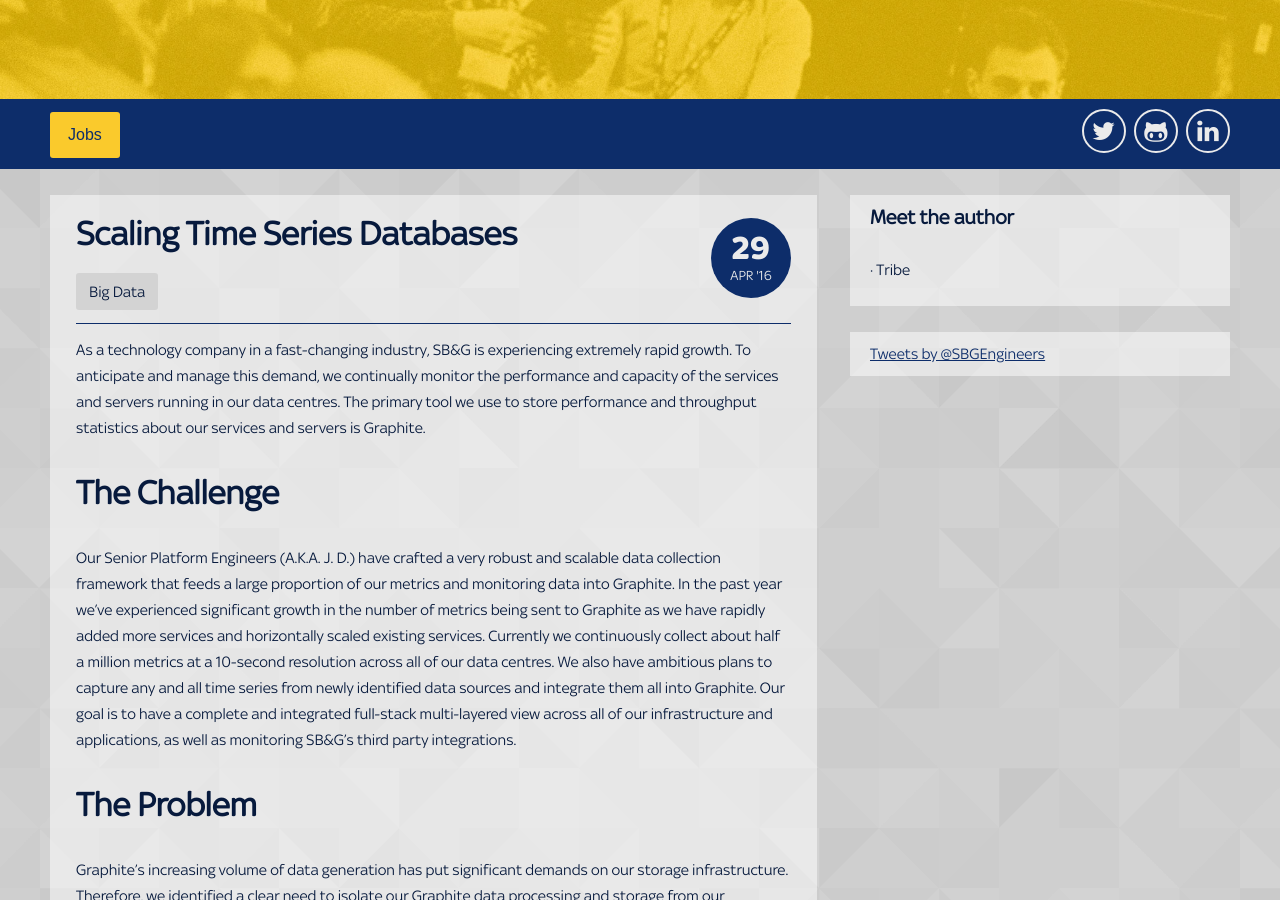
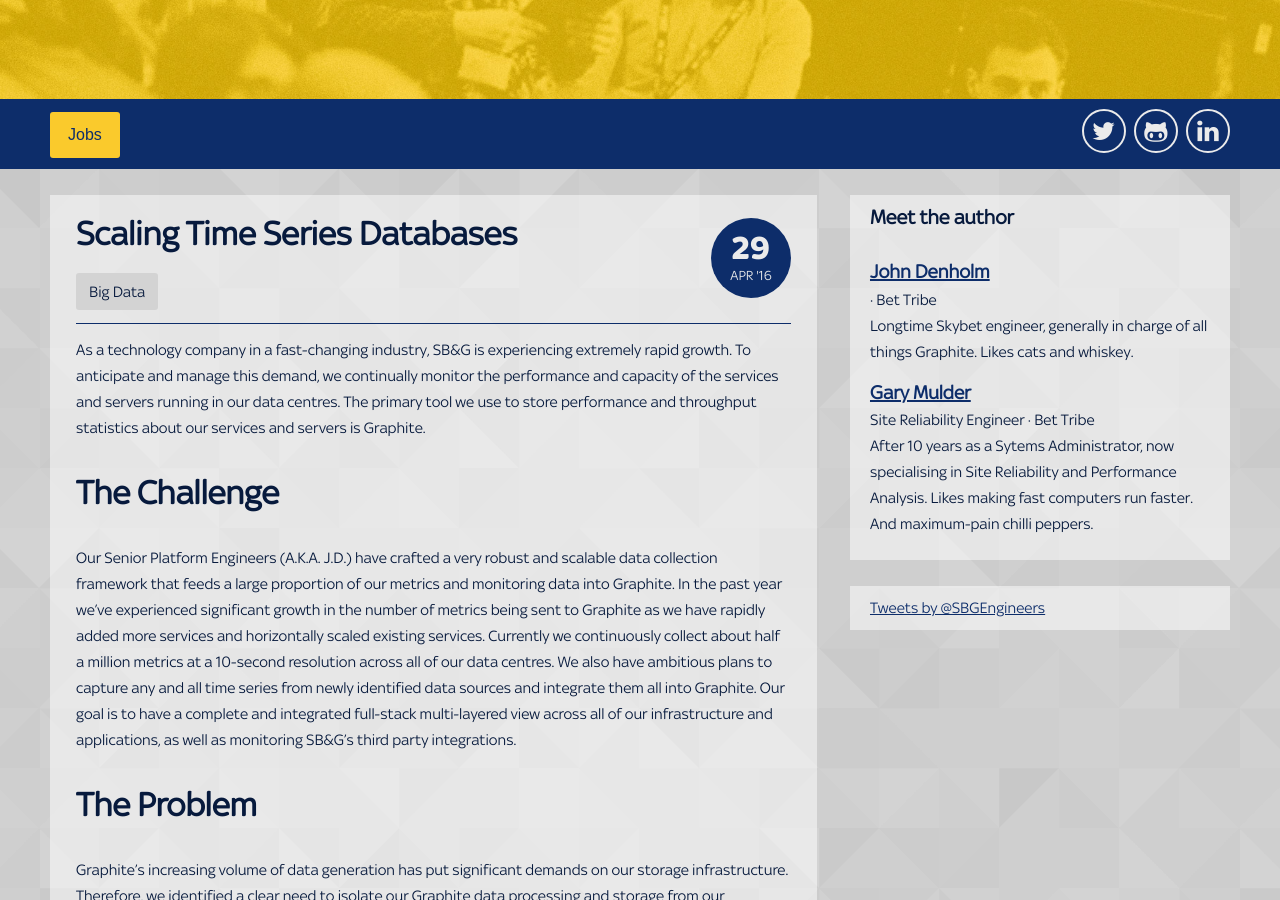
Before and after one commit to skybet/skybet.github.io, a Jekyll site: the page built from _posts/2016-04-29-graphite-scaling.md, in a window 1280 px wide and 900 px high, scrolled down 251 px. Built offline with Jekyll 4.4.1, drawn with Linux system fonts in a browser that asks for light colours; nearby versions of some CDN libraries; some web fonts are replaced; comment, search, counter and statistics services are not loaded.

Commit message:
Added authors

```diff
--- a/_data/authors.yml
+++ b/_data/authors.yml
@@ -181,3 +181,15 @@
     startDate: 13-07-2015
     bio: Software Engineer in the Sky Vegas squad, working on the release of the new desktop and mobile platforms using PHP, JavaScript and React.js.
     twitter: blanchodam
+
+john_denholm:
+    name: John Denholm
+    Lead role: Lead Platform Engineer
+    tribe: Bet
+    bio: Longtime Skybet engineer, generally in charge of all things Graphite. Likes cats and whiskey.
+
+gary_mulder:
+    name: Gary Mulder
+    role: Site Reliability Engineer
+    tribe: Bet
+    bio: After 10 years as a Sytems Administrator, now specialising in Site Reliability and Performance Analysis. Likes making fast computers run faster. And maximum-pain chilli peppers.
--- a/_posts/2016-04-29-graphite-scaling.md
+++ b/_posts/2016-04-29-graphite-scaling.md
@@ -4,14 +4,16 @@
 date:       2016-04-29 12:00
 summary:    We collect a lot of metrics about our production systems using Graphite Times Series Databases. In order to improve performance of Graphite and reduce the load on our SAN we purpose-built and tuned some very vast dedicated hardware for our Graphite Databases.
 category:   Big Data
-tags:       graphite
-author:     gary_mulder
+tags:       graphite, hardware, performance, data
+author:
+ - john_denholm
+ - gary_mulder
 ---
 As a technology company in a fast-changing industry, SB&G is experiencing extremely rapid growth. To anticipate and manage this demand, we continually monitor the performance and capacity of the services and servers running in our data centres. The primary tool we use to store performance and throughput statistics about our services and servers is Graphite.
 
 # The Challenge
 
-Our Senior Platform Engineers (A.K.A. J. D.) have crafted a very robust and scalable data collection framework that feeds a large proportion of our metrics and monitoring data into Graphite. In the past year we’ve experienced significant growth in the number of metrics being sent to Graphite as we have rapidly added more services and horizontally scaled existing services. Currently we continuously collect about half a million metrics at a 10-second resolution across all of our data centres. We also have ambitious plans to capture any and all time series from newly identified data sources and integrate them all into Graphite. Our goal is to have a complete and integrated full-stack multi-layered view across all of our infrastructure and applications, as well as monitoring SB&G's third party integrations.
+Our Senior Platform Engineers (A.K.A. J.D.) have crafted a very robust and scalable data collection framework that feeds a large proportion of our metrics and monitoring data into Graphite. In the past year we’ve experienced significant growth in the number of metrics being sent to Graphite as we have rapidly added more services and horizontally scaled existing services. Currently we continuously collect about half a million metrics at a 10-second resolution across all of our data centres. We also have ambitious plans to capture any and all time series from newly identified data sources and integrate them all into Graphite. Our goal is to have a complete and integrated full-stack multi-layered view across all of our infrastructure and applications, as well as monitoring SB&G's third party integrations.
 
 # The Problem
 
```
